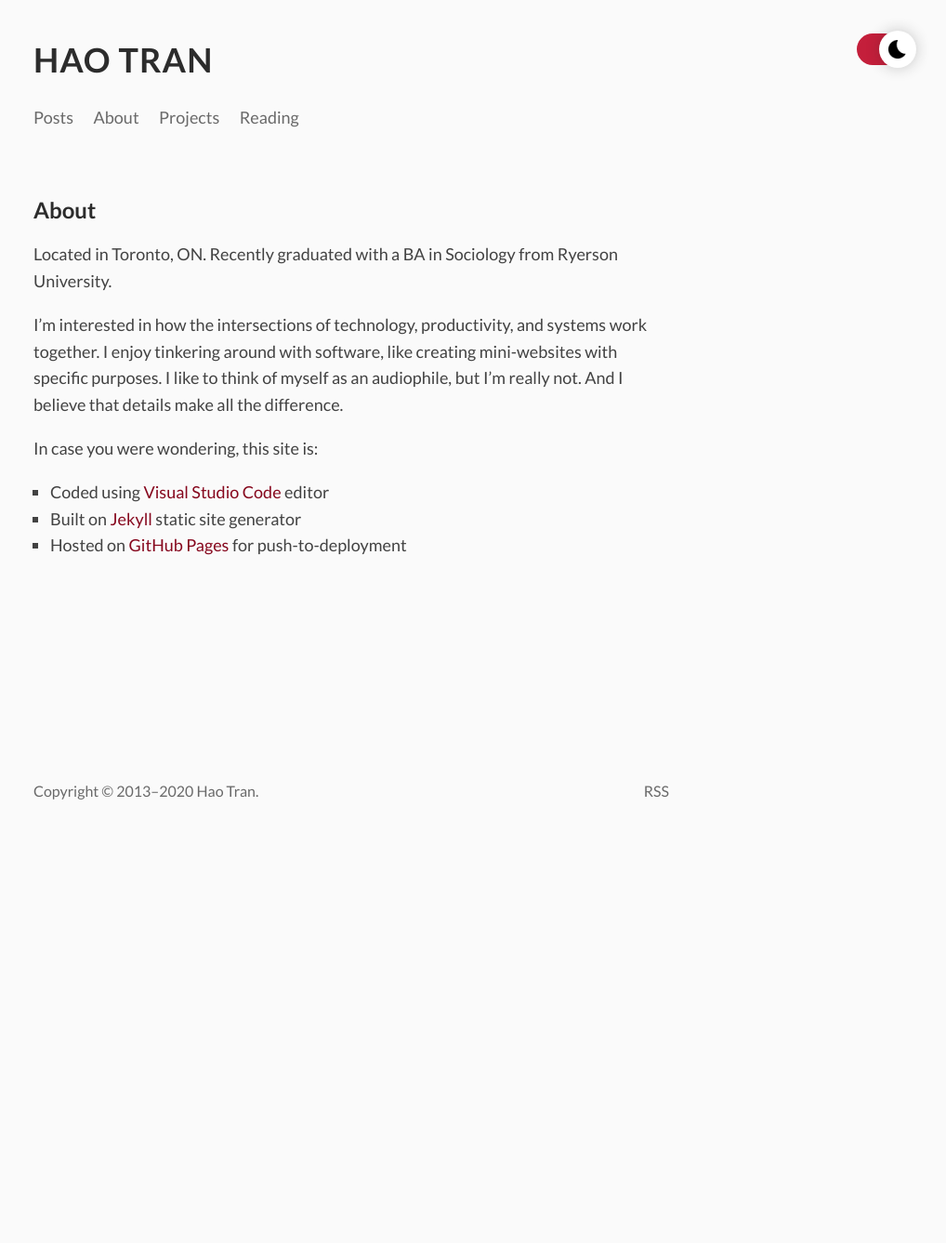
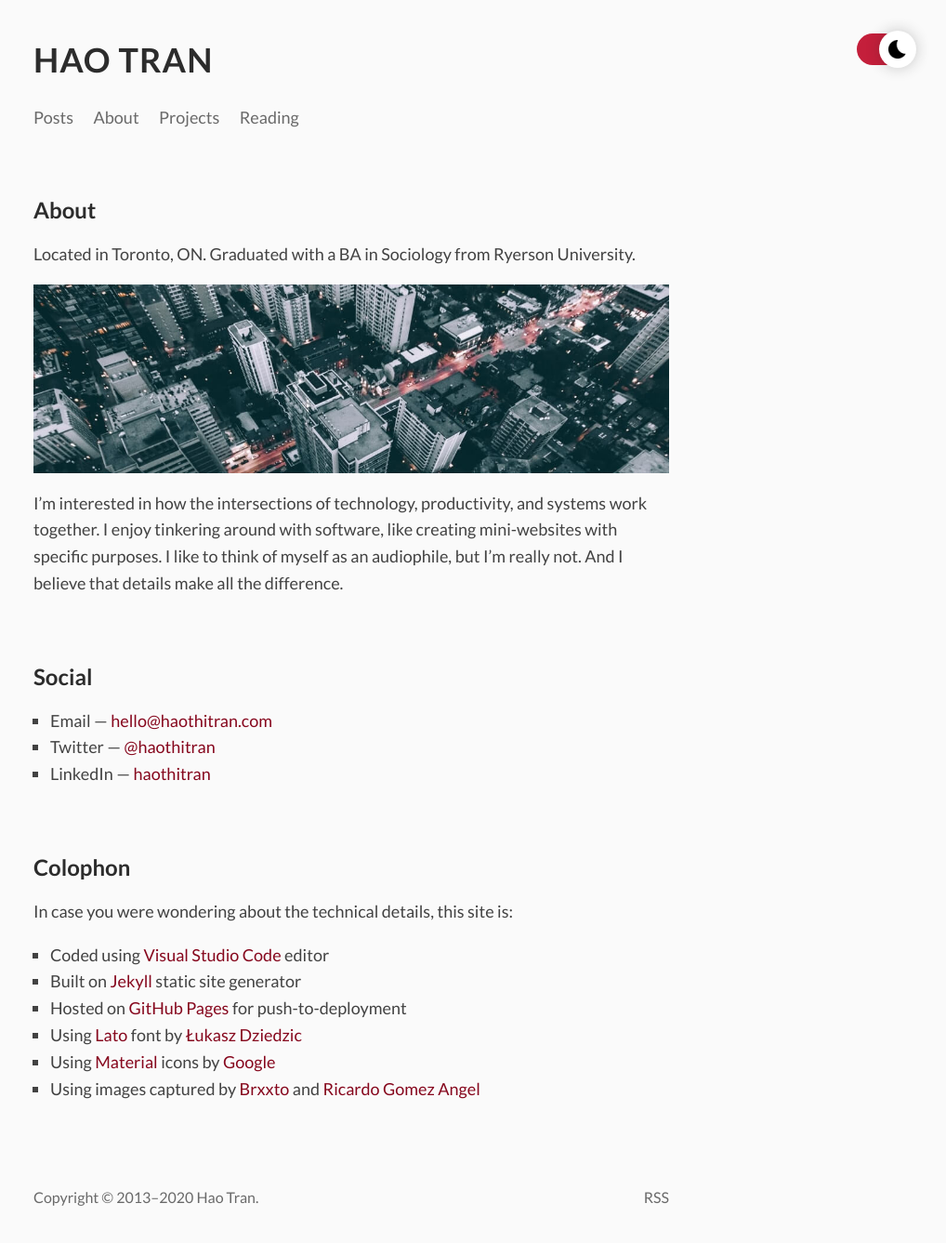
Before and after one commit to haothitran/posts, a Jekyll site: the page built from _pages/about.md, in a window 1280 px wide. Shown: the whole page at 93% size, without its empty margins (262-1280 px from the left). Built offline with Jekyll 4.4.1, drawn with Linux system fonts in a browser that asks for light colours; before the commit the page ends 900 px from its top, so only the background shows below that.

Commit message:
Update about page

```diff
--- a/_pages/about.md
+++ b/_pages/about.md
@@ -6,12 +6,25 @@ permalink: /about
 
 # About
 
-Located in Toronto, ON. Recently graduated with a BA in Sociology from Ryerson University.
+Located in Toronto, ON. Graduated with a BA in Sociology from Ryerson University.
+
+![An image of downtown Toronto.](/assets/page-about-toronto.jpg)
 
 I'm interested in how the intersections of technology, productivity, and systems work together. I enjoy tinkering around with software, like creating mini-websites with specific purposes. I like to think of myself as an audiophile, but I'm really not. And I believe that details make all the difference.
 
-In case you were wondering, this site is:
+## Social
+
+- Email — [hello@haothitran.com](mailto:hello@haothitran.com)
+- Twitter — [@haothitran](https://twitter.com/haothitran)
+- LinkedIn — [haothitran](https://www.linkedin.com/in/haothitran)
+
+## Colophon
+
+In case you were wondering about the technical details, this site is:
 
 - Coded using [Visual Studio Code](https://code.visualstudio.com/) editor
 - Built on [Jekyll](https://jekyllrb.com/) static site generator
 - Hosted on [GitHub Pages](https://pages.github.com/) for push-to-deployment
+- Using [Lato](https://fonts.google.com/specimen/Lato) font by [Łukasz Dziedzic](http://www.lukaszdziedzic.eu/)
+- Using [Material](https://material.io/resources/icons/?style=baseline) icons by [Google](https://www.google.com/)
+- Using images captured by [Brxxto](https://unsplash.com/@brxxto) and [Ricardo Gomez Angel](https://unsplash.com/@ripato)
```
